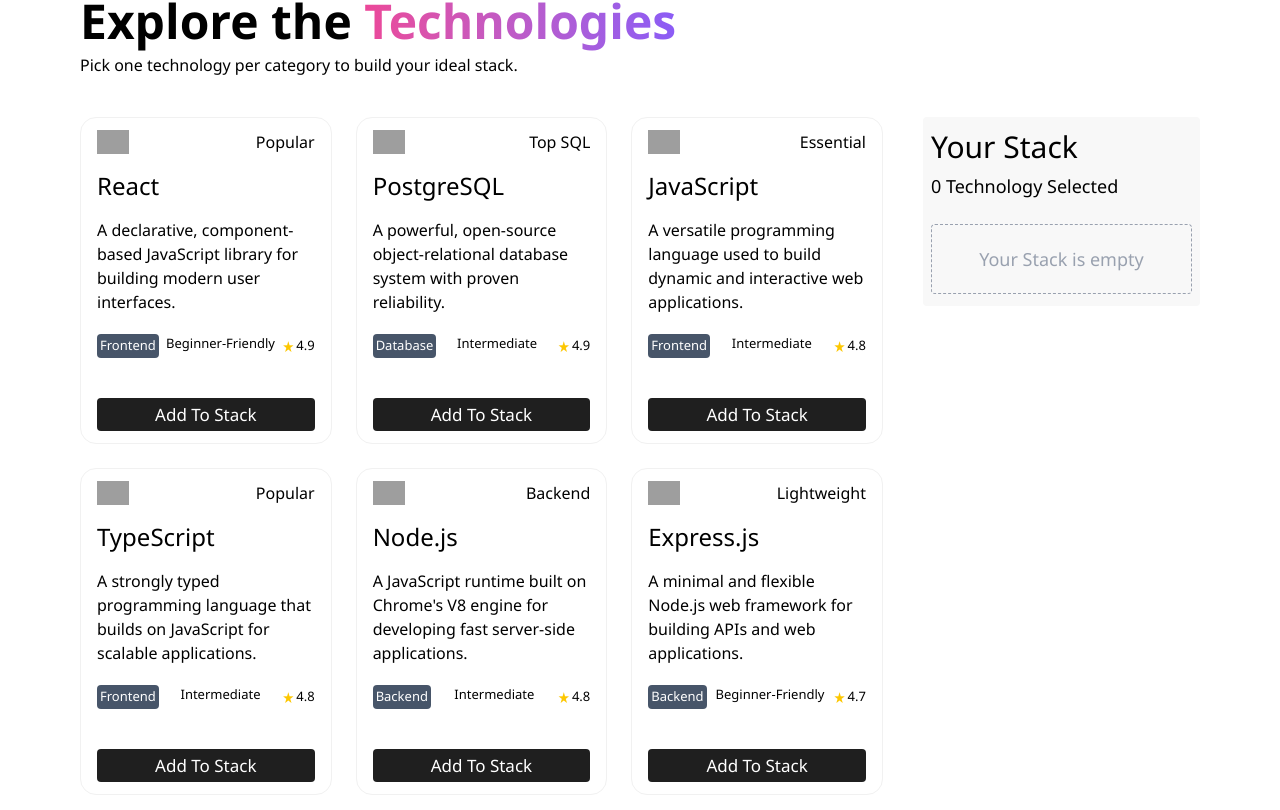
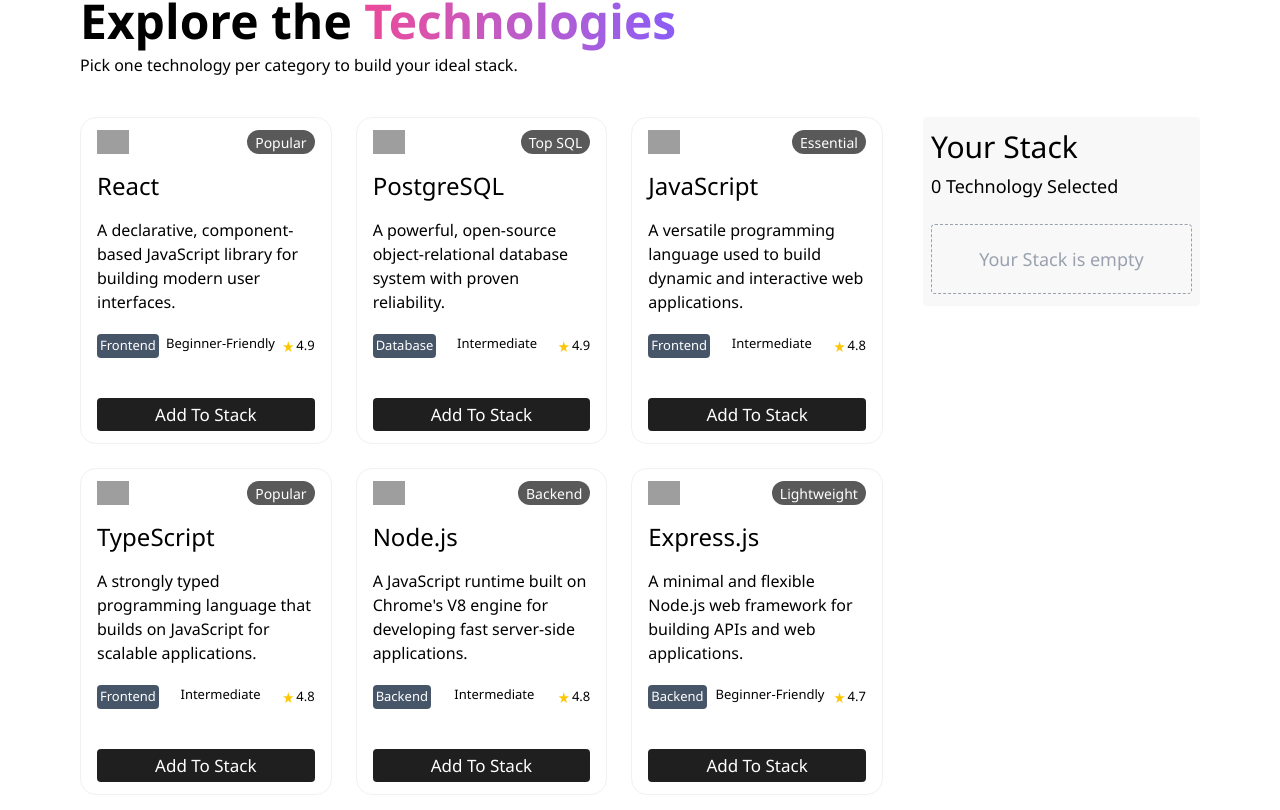
Before and after one commit to mdsakiblabs/ph-assignment05, a React (Vite) app: page / in a window 1280 px wide. Shown: the part 870-1680 px from the top of the page. Built offline with nearby package versions, Linux system fonts and the light colour scheme; grey boxes are pictures that could not be loaded.

Commit message:
change some css style in card

```diff
--- a/src/components/Card.tsx
+++ b/src/components/Card.tsx
@@ -16,7 +16,7 @@
     <div className="container border border-[#f1f1f1] rounded-2xl px-4 py-3">
       <div className="flex justify-between">
         <img src={props.icon} alt="" className="w-8"/>
-        <h2>{props.badge}</h2>
+        <h2 className="bg-[#595959]  text-white font-light  flex justify-center items-center px-2 rounded-full py-0 text-[14px]">{props.badge}</h2>
       </div>
 
       <div className="flex flex-col gap-4 mb-5 mt-4">
```
